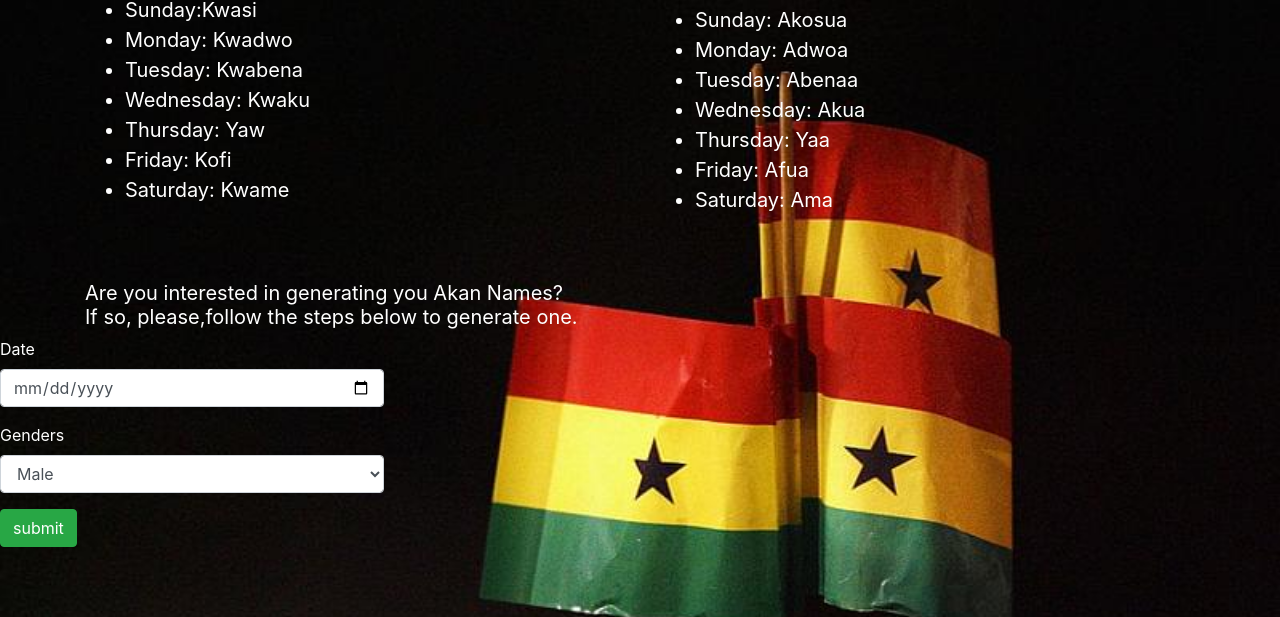
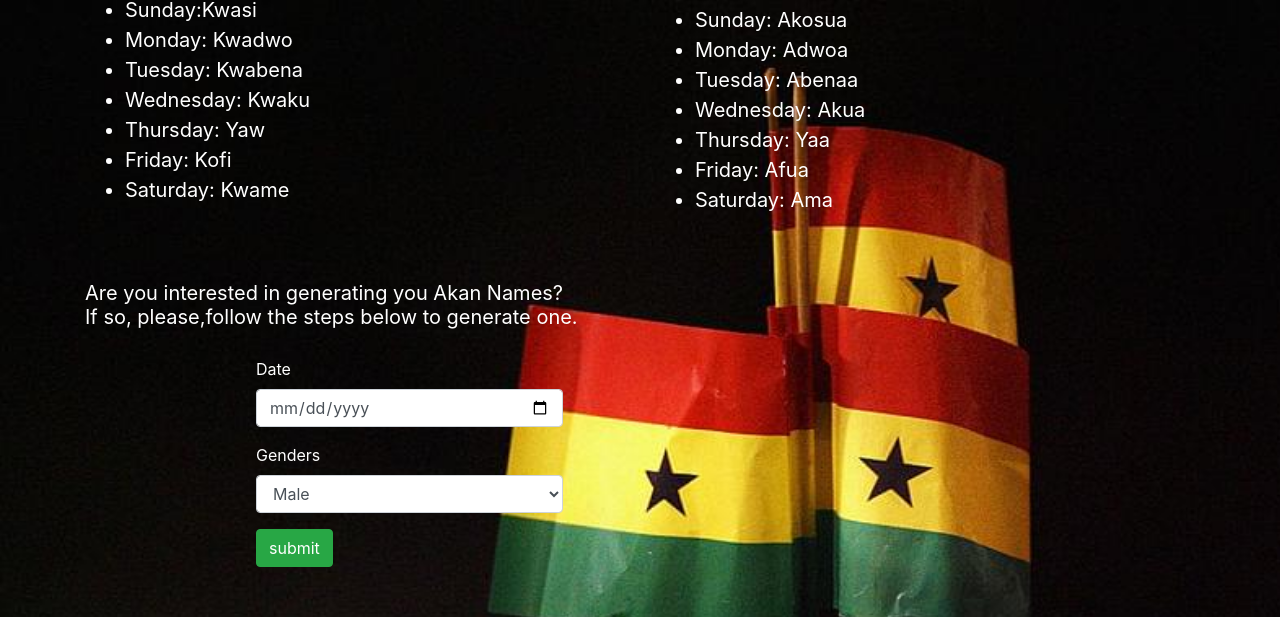
Before and after one commit to MigotSharon/Akan-Names, a plain HTML site: page index.html in a window 1280 px wide. Shown: the part 183-800 px from the top of the page. Drawn offline with Linux system fonts and the light colour scheme.

Commit message:
modified body

```diff
--- a/css/styles.css
+++ b/css/styles.css
@@ -14,10 +14,12 @@ h1,h2{
     color: white;
     font-size: 20px;
     font-weight: 400;
+    align-content: center;
 }
 
 .form-control{
     width:30%;
+    margin-right: 20%;
 }
 #frm1{
     margin-left: 20%;
--- a/index.html
+++ b/index.html
@@ -50,7 +50,7 @@
 
     </div>
 
-    <form id="form1" onsubmit="return myFunction(event)" action="">
+    <form id="frm1" onsubmit="return myFunction(event)" action="">
         <div class="form-group">
             <label class="text-white" for="date">Date</label>
             <input type="date" name="date" class="form-control" id="date" />
@@ -98,7 +98,6 @@
 <div class="results-custom text-center p-3" id="result"></div>
 
 </form>
-
 <script src="js/jquery.min.js"></script>
 <script src="js/scripts.js"></script>
 </body>
```
